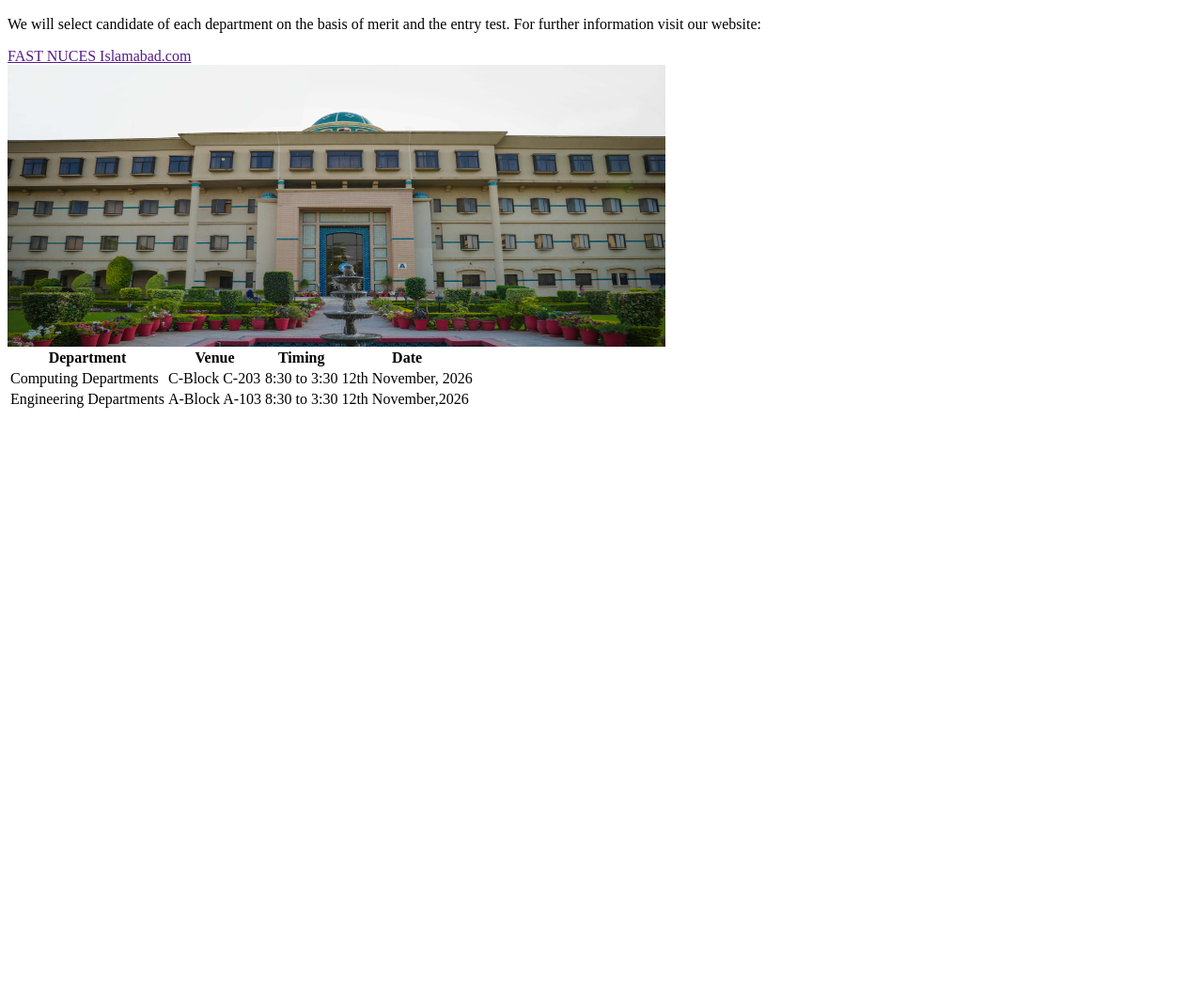
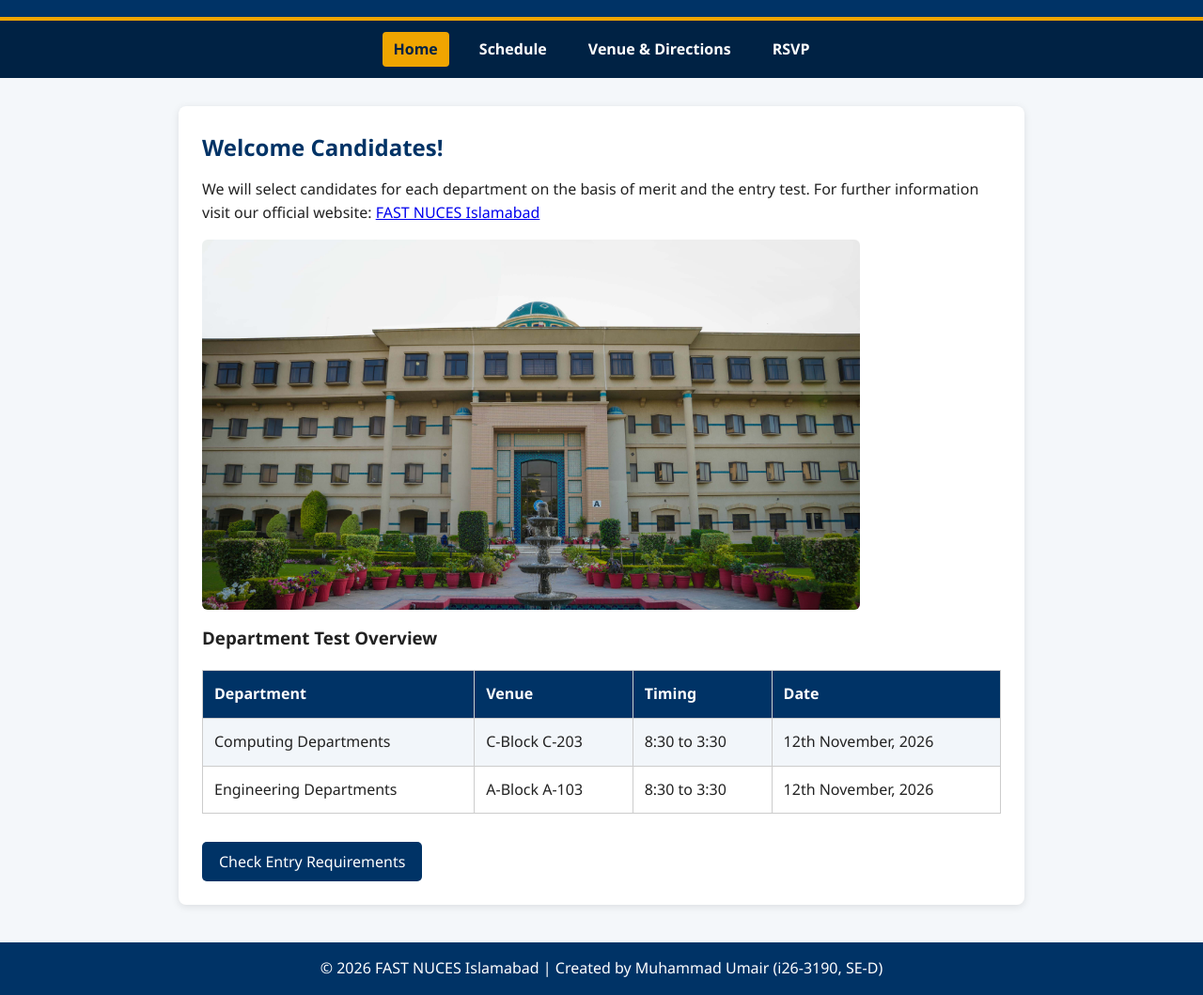
Before and after one commit to i263190-byte/EVENT_INVITATION, a plain HTML site: page D_i263190_Lab11/D_i263190_Lab11/index.html in a window 1280 px wide. Shown: the part 136-1195 px from the top of the page at 94% size. Before the commit the page ends 800 px from the top, so only its background shows below. Drawn offline with Linux system fonts and the light colour scheme.

Commit message:
Refactor index.html for improved structure and content

```diff
--- a/D_i263190_Lab11/D_i263190_Lab11/index.html
+++ b/D_i263190_Lab11/D_i263190_Lab11/index.html
@@ -1,17 +1,33 @@
-/* Name: Muhammad Umair */
-/* Roll No: i26-3190 */
-/* Section: SE-D */
+<!-- Name: Muhammad Umair | Roll No: i26-3190 | Section: SE-D -->
 <!DOCTYPE html>
-<html>
+<html lang="en">
 <head>
-<title>Event Invitation</title>
+    <meta charset="UTF-8">
+    <title>Event Invitation - FAST NUCES Islamabad</title>
+    <link rel="stylesheet" href="style.css">
 </head>
 <body>
+    <header>
         <h1>Invitation To</h1>
-<h2>FAST NUCES ISLAMABAD </h2>
-<p> We will select candidate of each department on the basis of merit and the entry test. For further information visit our website:</p>
-<a href https://isb.nu.edu.pk/>FAST NUCES Islamabad.com<br></a>
+        <h2>FAST NUCES ISLAMABAD</h2>
+    </header>
+
+    <nav>
+        <a href="index.html" class="active">Home</a>
+        <a href="schedule.html">Schedule</a>
+        <a href="venue.html">Venue & Directions</a>
+        <a href="rsvp.html">RSVP</a>
+    </nav>
+
+    <main>
+        <h2>Welcome Candidates!</h2>
+        <p>We will select candidates for each department on the basis of merit and the entry test. For further information visit our official website:
+            <a href="https://isb.nu.edu.pk/" target="_blank">FAST NUCES Islamabad</a>
+        </p>
+
         <img src="Images/fsm-photo-3.png" alt="FAST NUCES ISLAMABAD" width="700" height="300">
+
+        <h3>Department Test Overview</h3>
         <table>
             <tr>
                 <th>Department</th>
@@ -20,8 +36,7 @@
                 <th>Date</th>
             </tr>
             <tr>
-    <td>Computing Departments</td
-        >
+                <td>Computing Departments</td>
                 <td>C-Block C-203</td>
                 <td>8:30 to 3:30</td>
                 <td>12th November, 2026</td>
@@ -30,8 +45,17 @@
                 <td>Engineering Departments</td>
                 <td>A-Block A-103</td>
                 <td>8:30 to 3:30</td>
-    <td>12th November,2026</td>
+                <td>12th November, 2026</td>
             </tr>
         </table>
+
+        <button class="btn" onclick="window.alert('Reminder: Bring your printed admit card and original CNIC/B-Form on 12th November, 2026!')">
+            Check Entry Requirements
+        </button>
+    </main>
+
+    <footer>
+        <p>&copy; 2026 FAST NUCES Islamabad | Created by Muhammad Umair (i26-3190, SE-D)</p>
+    </footer>
 </body>
 </html>
```
Lines whose indentation alone changed are shown as unchanged.
